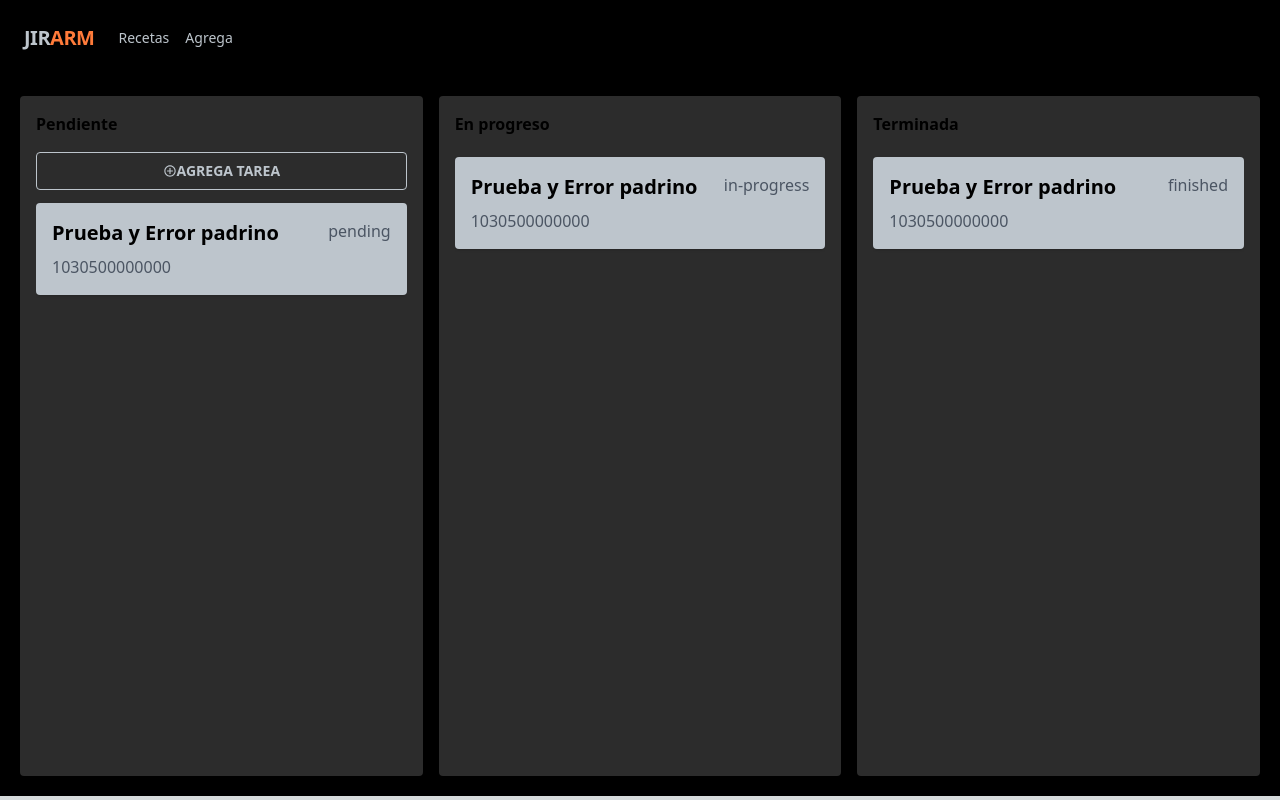
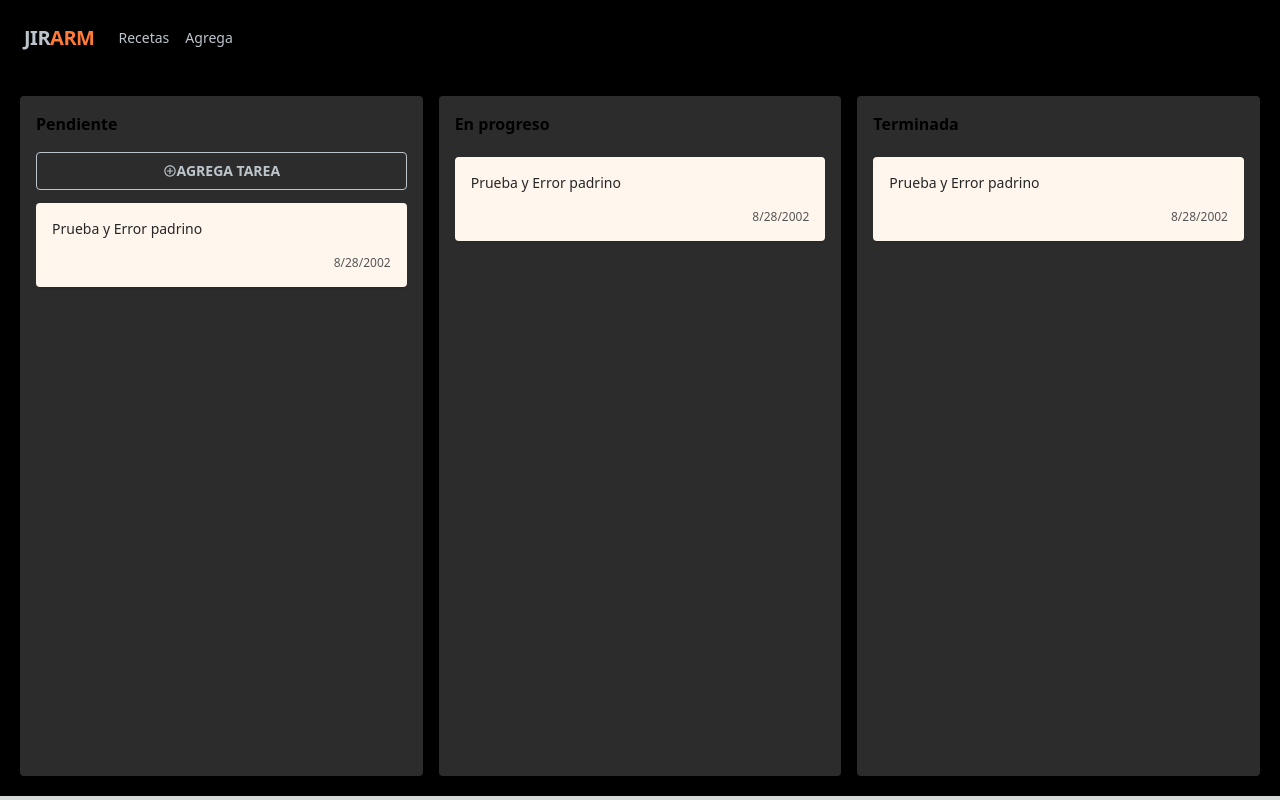
Before and after one commit to ArmandLord/03-jira-arm, a Next.js app: page / in a window 1280 px wide. Built offline with nearby package versions, Linux system fonts and the light colour scheme.

Commit message:
styles card

```diff
--- a/src/components/ui/EntryCard.tsx
+++ b/src/components/ui/EntryCard.tsx
@@ -24,15 +24,22 @@ export const EntryCard: FC<Props> = ({ entry }) => {
       draggable
       onDragStart={onDragStart}
       onDragEnd={onDragEnd}
-      className={`bg-background-three p-4 mb-1 shadow rounded ${
+      className={` bg-orange-50 p-4 mb-1 shadow rounded ${
         isDragging ? "hover:cursor-grabbing" : "hover:cursor-grab"
       }`}
     >
       <div className="flex justify-between">
-        <h3 className="text-xl font-bold mb-2">{description}</h3>
-        <p className="text-gray-600">{status}</p>
+        <h3 className="text-sm text-neutral-800 mb-4">{description}</h3>
       </div>
-      <p className="text-gray-600">{createdAt}</p>
+      <div
+        className={`flex justify-end w-full ${
+          status === "pending" ? "text-yellow-500" : "text-green-500"
+        }`}
+      >
+        <p className="text-dark-ligth text-xs">
+          {new Date(createdAt).toLocaleDateString()}
+        </p>
+      </div>
     </div>
   );
 };
```
